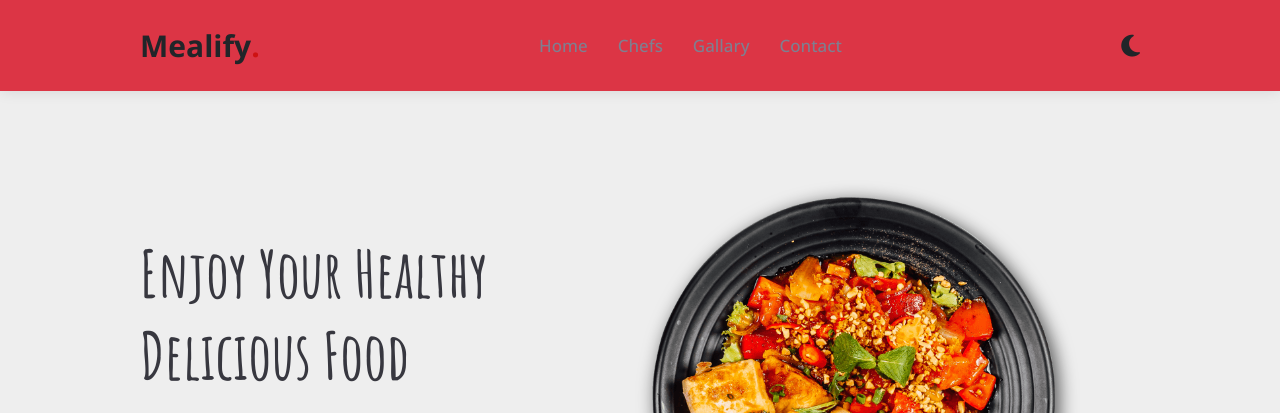
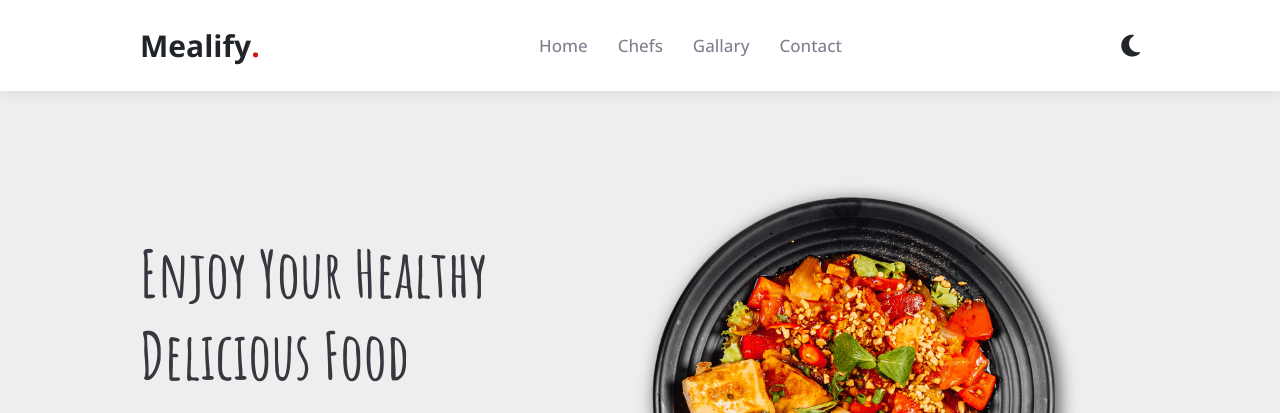
Before and after one commit to ahmedrabie818/Melify, a plain HTML site: page index.html in a window 1280 px wide. Shown: the top 413 px of the page. Drawn offline with nearby package versions, Linux system fonts and the light colour scheme.

Commit message:
Project with new version

```diff
--- a/index.html
+++ b/index.html
@@ -33,7 +33,7 @@
     />
   </head>
   <body>
-    <nav class="navbar navbar-expand-lg fixed-top bg-danger">
+    <nav class="navbar navbar-expand-lg fixed-top">
       <div class="container">
         <a class="navbar-brand logo order-1" href="">Mealify</a>
 
```
